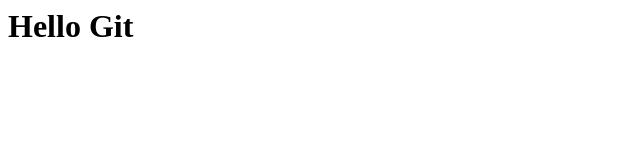
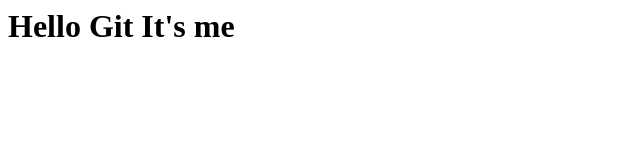
Before and after one commit to OlegGrebnev/git-sample, a plain HTML site: page index.html in a window 1280 px wide. Shown: the whole page, without its empty margins (0-640 px from the left). Drawn offline with Linux system fonts and the light colour scheme.

Commit message:
wrong commit

```diff
--- a/index.html
+++ b/index.html
@@ -1 +1 @@
-<h1>Hello Git</h1>
+<h1>Hello Git It's me</h1>
```
